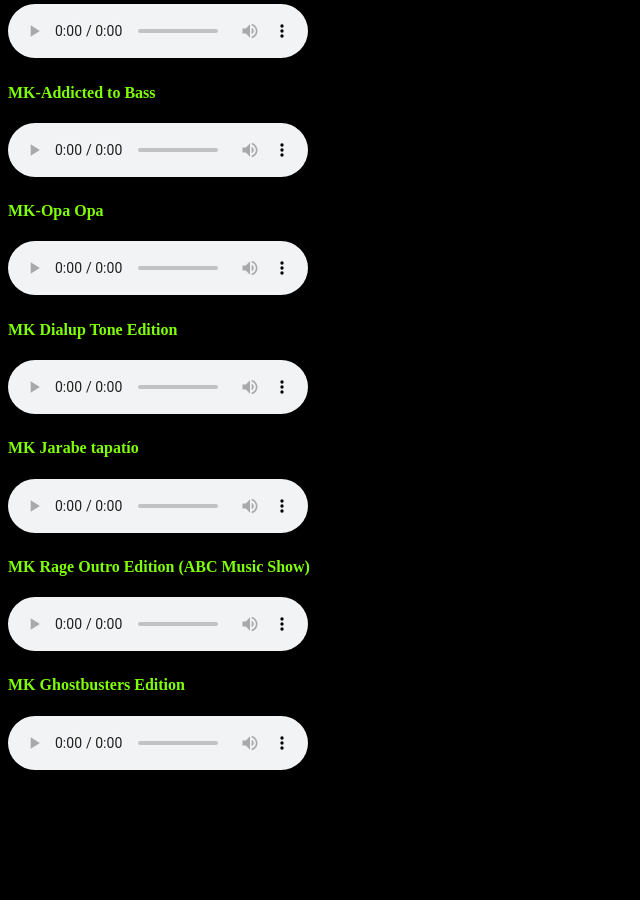
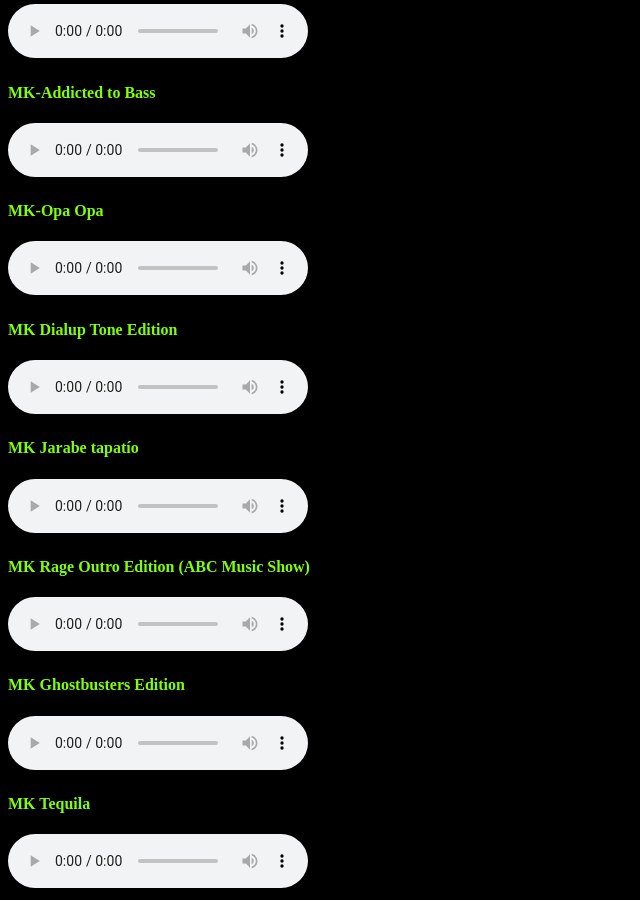
Before and after one commit to Phantom-Aspekt/Phantom-Aspekt.github.io, a Jekyll site: the page resources/HTML-Embed/MediaPage-MKRemixes.html, which Jekyll copies as it is, in a window 1280 px wide and 900 px high, scrolled down 2201 px. Shown: the whole window, without its empty margins (0-640 px from the left). Built offline with Jekyll 4.4.1, drawn with Linux system fonts in a browser that asks for light colours; before the commit the page ends 2983 px from its top, so only the background shows below that.

Commit message:
Update MediaPage-MKRemixes.html

```diff
--- a/resources/HTML-Embed/MediaPage-MKRemixes.html
+++ b/resources/HTML-Embed/MediaPage-MKRemixes.html
@@ -186,5 +186,12 @@
         <source src="media\1MAN!! Mix\MK-Ghostbusters Edition.ogg" type="audio/ogg">
         Your browser does not support the audio element.
         </audio>
+        <h4><strong>
+            MK Tequila
+        </strong></h4>
+        <audio controls>
+        <source src="media\1MAN!! Mix\MK Tequila.ogg" type="audio/ogg">
+        Your browser does not support the audio element.
+        </audio>
     </body>
 </html>
```
